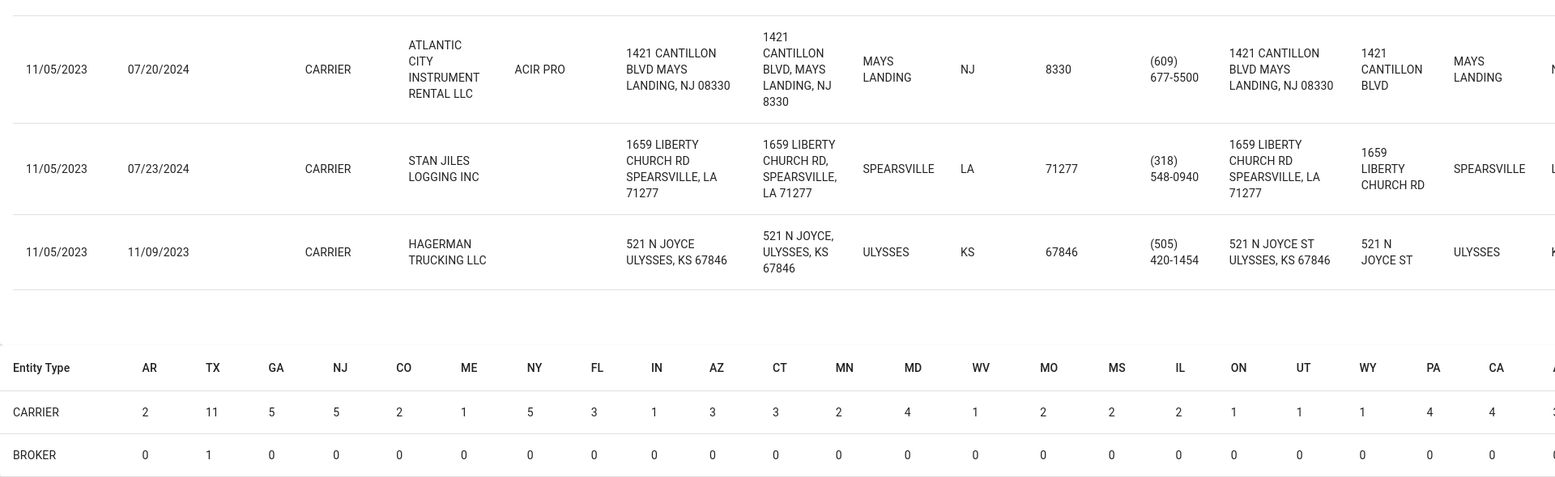
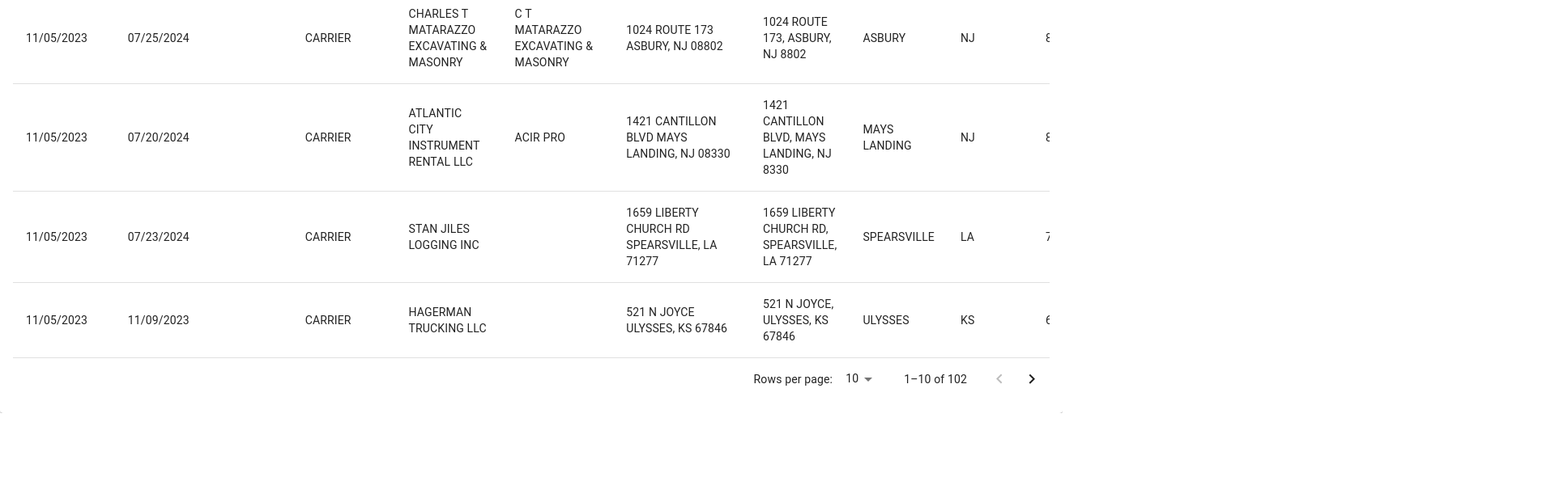
Before and after one commit to M-Hafez22/fmsca-viewer, a React (Vite) app: page / in a window 1280 px wide. Shown: the part 1392-1982 px from the top of the page at 81% size, 1920 px wide, since content can reach past the window. After the commit the page ends 1903 px from the top, so only its background shows below. Built offline with nearby package versions, Linux system fonts and the light colour scheme.

Commit message:
Feat:  Allow horizontal scrolling for the table only

```diff
--- a/src/App.tsx
+++ b/src/App.tsx
@@ -26,7 +26,7 @@ function App() {
       <ThemeProvider theme={theme}>
         <CssBaseline /> {/* Apply baseline styles for the theme */}
         <DataTable data={FMSCAData} />
-        <PivotTable data={pivotData} />
+        {/* <PivotTable data={pivotData} /> */}
       </ThemeProvider>
     </>
   )
--- a/src/components/DataTable.tsx
+++ b/src/components/DataTable.tsx
@@ -68,7 +68,6 @@ const formatAddress = (row: TableDataType): string => {
 }
 
 const DataTable: React.FC<DataTableProps> = ({ data }) => {
-  console.log(data[0])
   const theme = useTheme()
   const [page, setPage] = useState(0)
   const [rowsPerPage, setRowsPerPage] = useState(10)
@@ -209,7 +208,7 @@ const DataTable: React.FC<DataTableProps> = ({ data }) => {
             />
           ))}
         </Box>
-        <TableContainer>
+        <TableContainer sx={{ overflowX: "auto", maxWidth: "100vw" }}>
           <Table>
             <TableHead>
               <TableRow>
```
